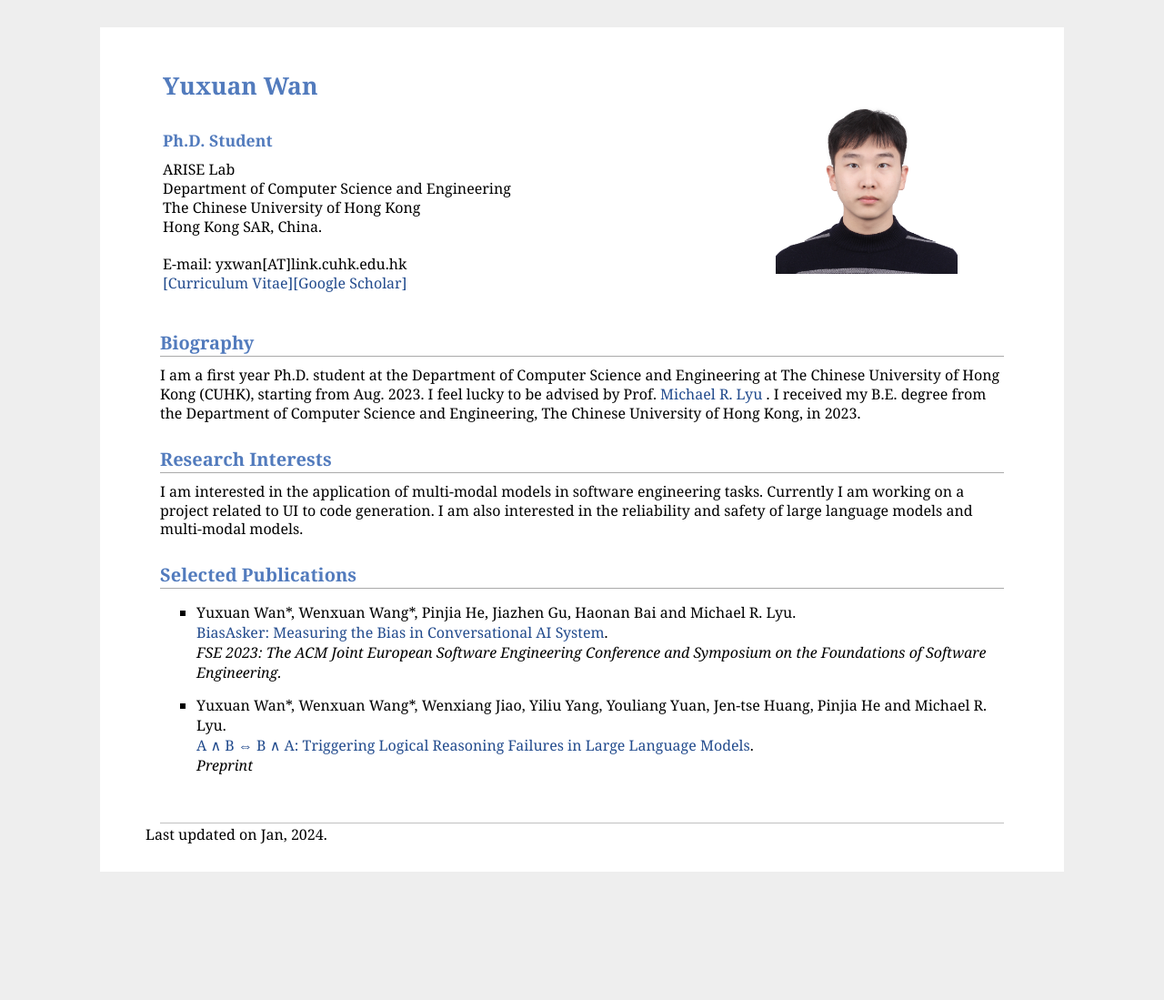
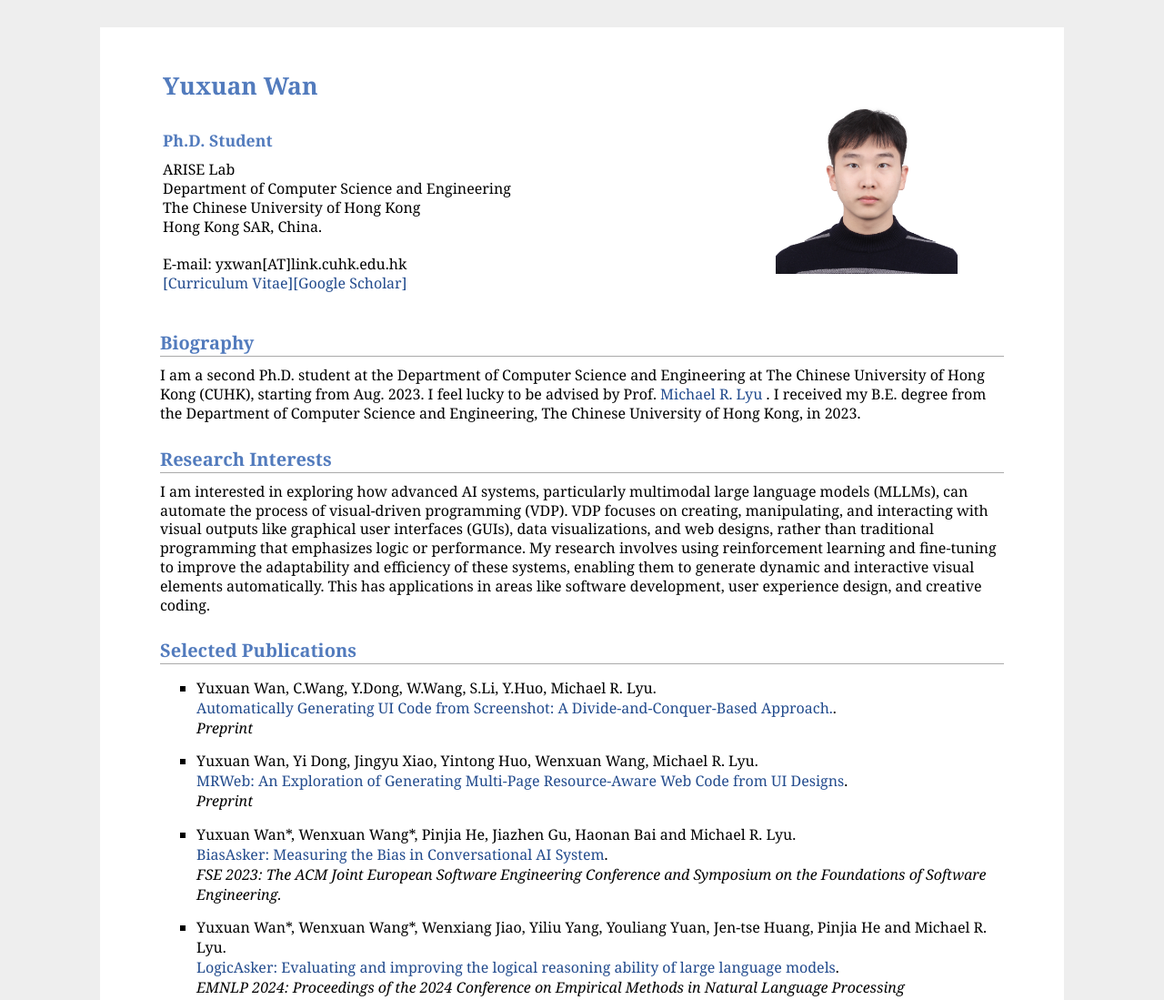
Before and after one commit to yxwan123/yxwan.github.io, a plain HTML site: page index.html in a window 1280 px wide. Shown: the top 1099 px of the page at 91% size. Before the commit the page ends 988 px from the top, so only its background shows below. Drawn offline with Linux system fonts and the light colour scheme.

Commit message:
Update index.html

```diff
--- a/index.html
+++ b/index.html
@@ -35,17 +35,29 @@
 
 <h2>Biography</h2>
 <p>
-    I am a first year Ph.D. student at the Department of Computer Science and Engineering at The Chinese University of Hong Kong (CUHK), starting from Aug. 2023. I feel lucky to be advised by Prof. <a href="https://www.cse.cuhk.edu.hk/lyu/home">Michael R. Lyu </a>. I received my B.E. degree from the Department of Computer Science and Engineering, The Chinese University of Hong Kong, in 2023.
+    I am a second Ph.D. student at the Department of Computer Science and Engineering at The Chinese University of Hong Kong (CUHK), starting from Aug. 2023. I feel lucky to be advised by Prof. <a href="https://www.cse.cuhk.edu.hk/lyu/home">Michael R. Lyu </a>. I received my B.E. degree from the Department of Computer Science and Engineering, The Chinese University of Hong Kong, in 2023.
 </p>
 
 <h2>Research Interests</h2>
 <p>
-    I am interested in the application of multi-modal models in software engineering tasks. Currently I am working on a project related to UI to code generation. I am also interested in the reliability and safety of large language models and multi-modal models.
+    I am interested in exploring how advanced AI systems, particularly multimodal large language models (MLLMs), can automate the process of visual-driven programming (VDP). VDP focuses on creating, manipulating, and interacting with visual outputs like graphical user interfaces (GUIs), data visualizations, and web designs, rather than traditional programming that emphasizes logic or performance.
+
+My research involves using reinforcement learning and fine-tuning to improve the adaptability and efficiency of these systems, enabling them to generate dynamic and interactive visual elements automatically. This has applications in areas like software development, user experience design, and creative coding.
 </p>
 
 
 <h2>Selected Publications <small></small></h2>
 <ul>
+        <li>
+        Yuxuan Wan, C.Wang, Y.Dong, W.Wang, S.Li, Y.Huo, Michael R. Lyu. <br>
+        <a href="https://arxiv.org/abs/2406.16386">Automatically Generating UI Code from Screenshot: A Divide-and-Conquer-Based Approach.</a>. <br>
+        <i>Preprint  </i>
+    </li>
+    <li>
+        Yuxuan Wan, Yi Dong, Jingyu Xiao, Yintong Huo, Wenxuan Wang, Michael R. Lyu. <br>
+        <a href="https://arxiv.org/abs/2412.15310">MRWeb: An Exploration of Generating Multi-Page Resource-Aware Web Code from UI Designs</a>. <br>
+        <i>Preprint  </i>
+    </li>
     <li>
         Yuxuan Wan*, Wenxuan Wang*, Pinjia He, Jiazhen Gu, Haonan Bai and Michael R. Lyu. <br>
         <a href="https://arxiv.org/abs/2305.12434">BiasAsker: Measuring the Bias in Conversational AI System</a>. <br>
@@ -53,8 +65,8 @@
     </li>
     <li>
         Yuxuan Wan*, Wenxuan Wang*, Wenxiang Jiao, Yiliu Yang, Youliang Yuan, Jen-tse Huang, Pinjia He and Michael R. Lyu. <br>
-        <a href="https://arxiv.org/abs/2401.00757">A ∧ B ⇔ B ∧ A: Triggering Logical Reasoning Failures in Large Language Models</a>. <br>
-        <i>Preprint  </i>
+        <a href="https://arxiv.org/abs/2401.00757">LogicAsker: Evaluating and improving the logical reasoning ability of large language models</a>. <br>
+        <i>EMNLP 2024: Proceedings of the 2024 Conference on Empirical Methods in Natural Language Processing  </i>
     </li>
 
 </ul>
@@ -69,7 +81,7 @@
 
 </div>
 
-Last updated on Jan, 2024.
+Last updated on Jan, 2025.
 
 </body><grammarly-desktop-integration data-grammarly-shadow-root="true"><template shadowrootmode="open"><style>
       div.grammarly-desktop-integration {
```
